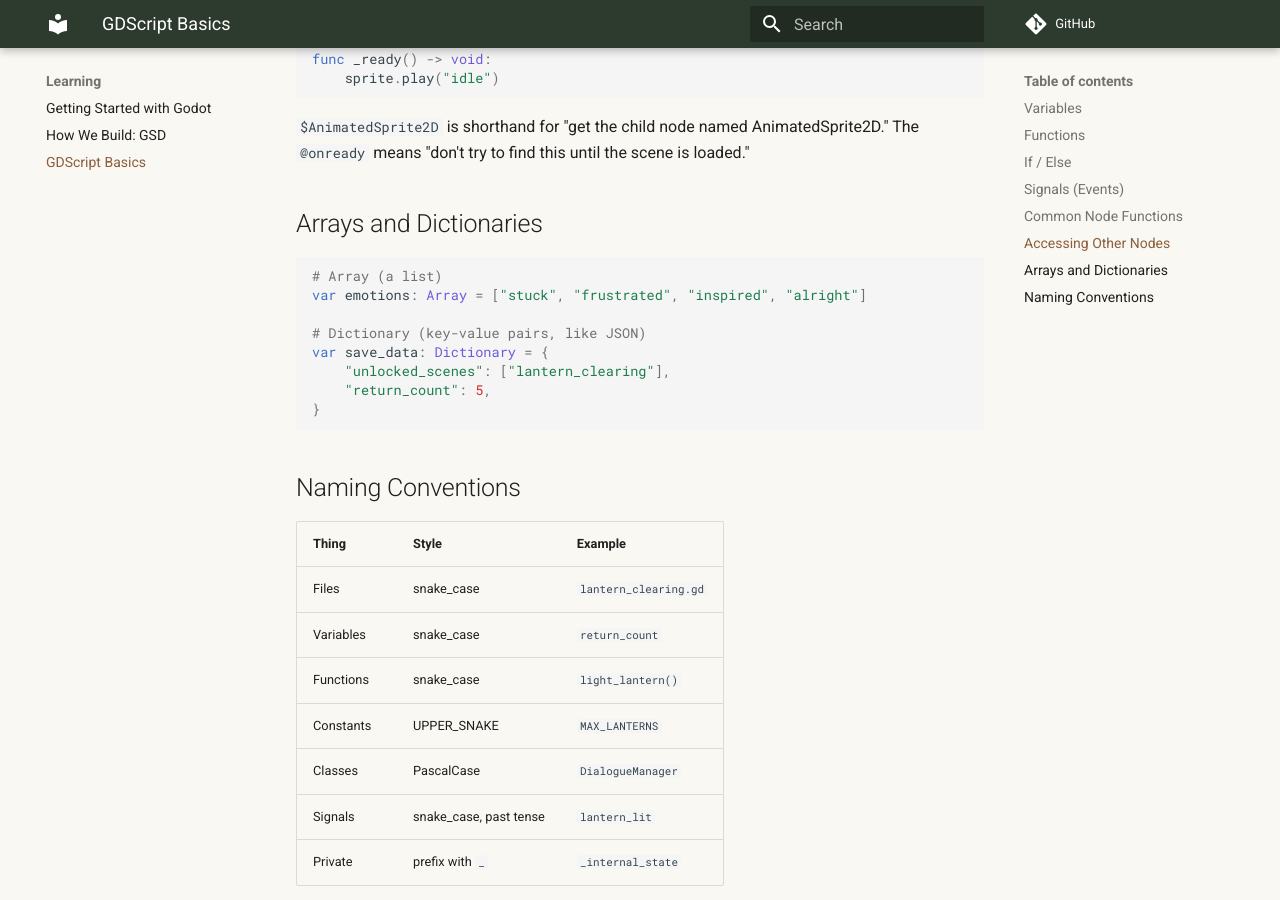
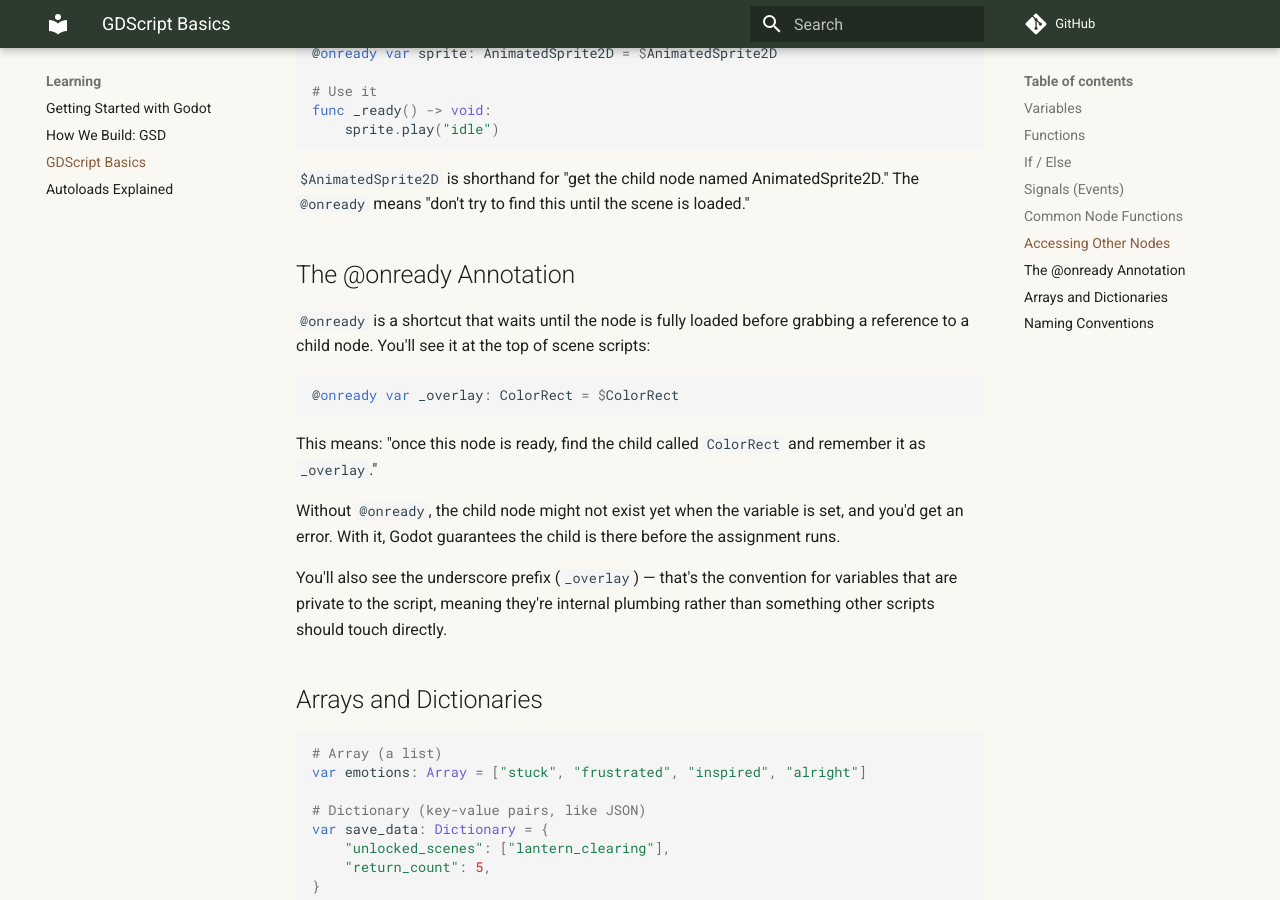
Before and after one commit to wdi-dave-roberts/lanternkeeper, an MkDocs documentation site: the page built from docs/learning/gdscript-basics.md, in a window 1280 px wide and 900 px high, scrolled down 1839 px. Built offline with MkDocs 1.6.1 and Material for MkDocs 9.7.7, drawn with Linux system fonts in a browser that asks for light colours; comment, search, counter and statistics services are not loaded; some of the changed text lies outside the part shown.

Commit message:
docs(00-02): add autoloads-explained and update learning docs
- Create autoloads-explained.md with plain-language descriptions of all 4 autoloads
- Add What's in the Project section to getting-started.md with link to new page
- Add touch input mention to getting-started.md
- Add @onready annotation explanation to gdscript-basics.md
- Add past tense signal naming note to gdscript-basics.md
- Wire autoloads-explained.md into mkdocs.yml Learning nav section

````diff
--- a/docs/learning/gdscript-basics.md
+++ b/docs/learning/gdscript-basics.md
@@ -38,7 +38,7 @@ else:
 
 ## Signals (Events)
 
-Signals are how nodes talk to each other. Think of them like notifications.
+Signals are how nodes talk to each other. Think of them like notifications. In Lanternkeeper, signals are named in past tense — `transition_finished`, `line_ready`, `lantern_lit` — because they announce something that just happened, not something that's about to happen.
 
 ```gdscript
 # Define a signal
@@ -83,6 +83,20 @@ func _ready() -> void:
 
 `$AnimatedSprite2D` is shorthand for "get the child node named AnimatedSprite2D." The `@onready` means "don't try to find this until the scene is loaded."
 
+## The @onready Annotation
+
+`@onready` is a shortcut that waits until the node is fully loaded before grabbing a reference to a child node. You'll see it at the top of scene scripts:
+
+```gdscript
+@onready var _overlay: ColorRect = $ColorRect
+```
+
+This means: "once this node is ready, find the child called `ColorRect` and remember it as `_overlay`."
+
+Without `@onready`, the child node might not exist yet when the variable is set, and you'd get an error. With it, Godot guarantees the child is there before the assignment runs.
+
+You'll also see the underscore prefix (`_overlay`) — that's the convention for variables that are private to the script, meaning they're internal plumbing rather than something other scripts should touch directly.
+
 ## Arrays and Dictionaries
 
 ```gdscript
--- a/mkdocs.yml
+++ b/mkdocs.yml
@@ -37,6 +37,7 @@ nav:
     - Getting Started with Godot: learning/getting-started.md
     - "How We Build: GSD": learning/gsd-guide.md
     - GDScript Basics: learning/gdscript-basics.md
+    - Autoloads Explained: learning/autoloads-explained.md
   - Brainstorms:
     - "2026-04-10: Architecture & Design": brainstorms/2026-04-10-lanternkeeper-architecture-and-design-brainstorm.md
 
````
Also changed, not shown: docs/learning/autoloads-explained.md (added, +114 -0 lines), docs/learning/getting-started.md (+6 -0 lines).
